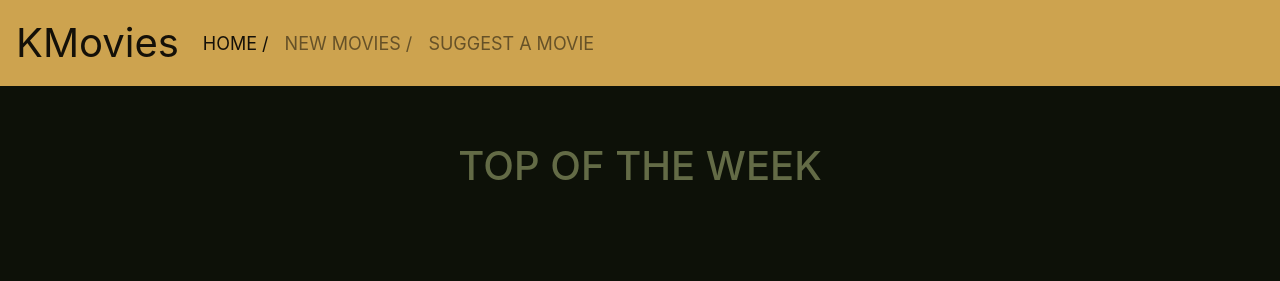
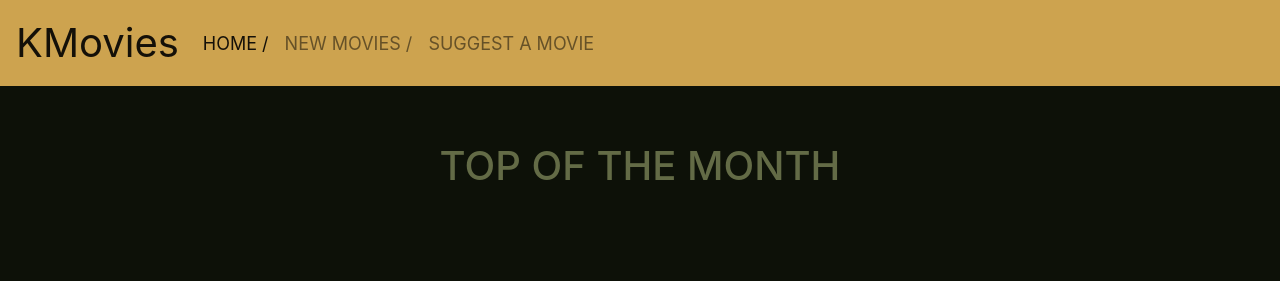
Before and after one commit to rapolek/KMovies, a plain HTML site: page project/index.html in a window 1280 px wide. Shown: the top 281 px of the page. Drawn offline with nearby package versions, Linux system fonts and the light colour scheme; grey boxes are pictures that could not be loaded.

Commit message:
Update index.html

```diff
--- a/project/index.html
+++ b/project/index.html
@@ -37,7 +37,7 @@
   </nav>
   <!--MENU ends-->
   <h1>
-    TOP OF THE WEEK
+    TOP OF THE MONTH
   </h1>
   <!--image movie modals (start)-->
   <div class="column">
```
